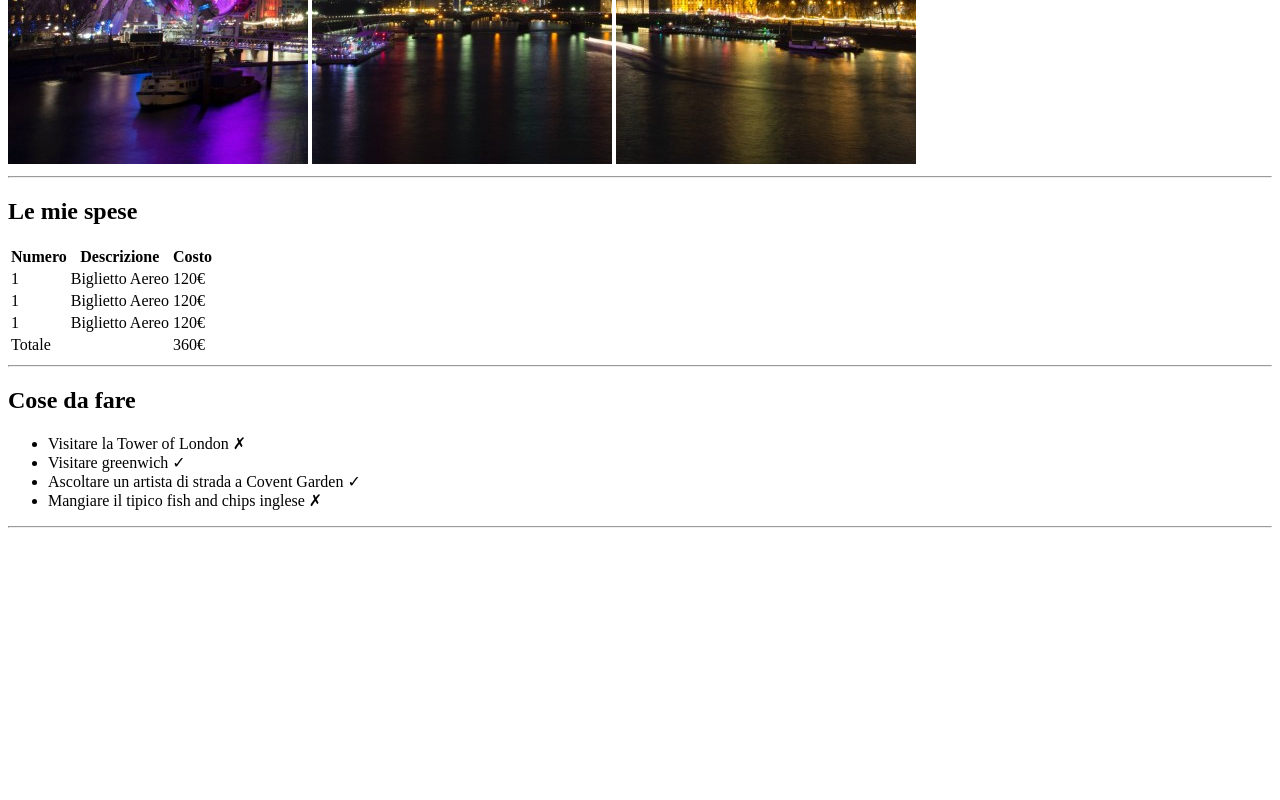
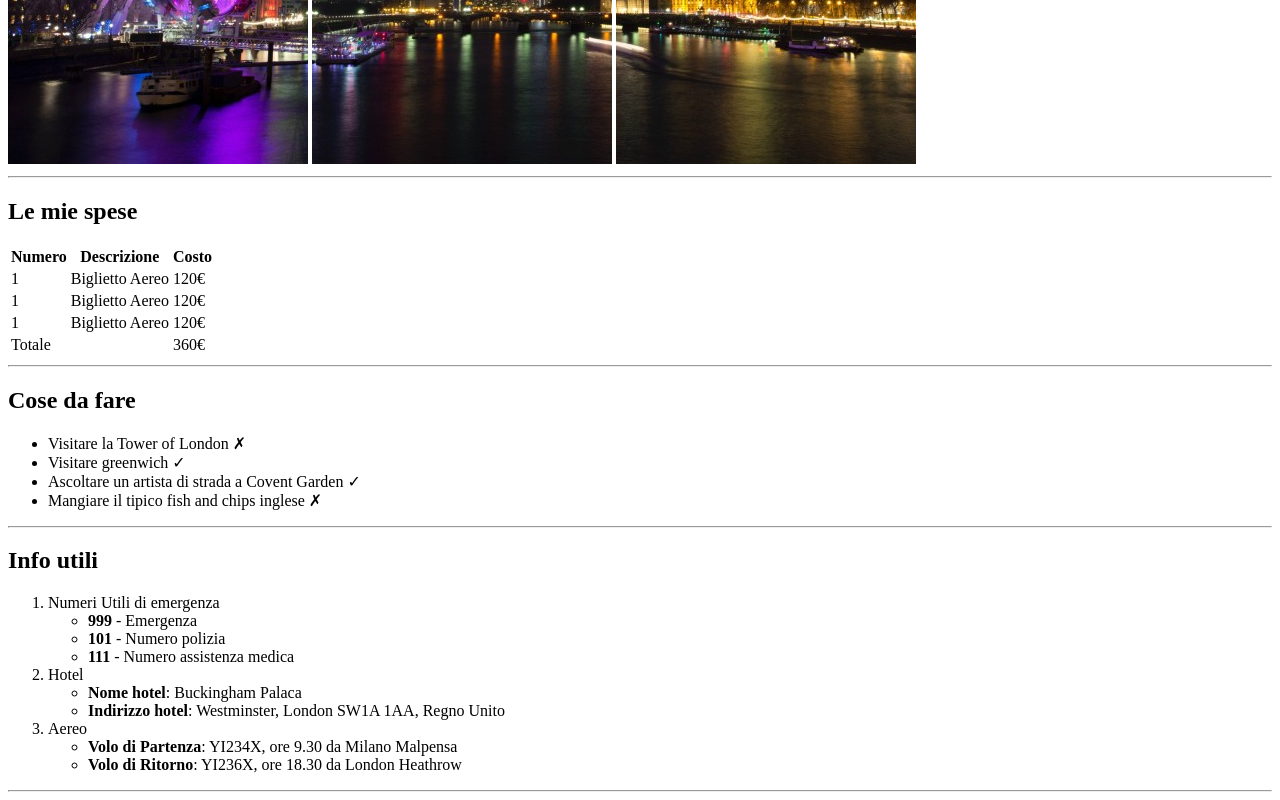
Before and after one commit to BernardoCosmi/html-london-trip, a plain HTML site: page index.html in a window 1280 px wide. Shown: the part 516-1316 px from the top of the page. Before the commit the page ends 1052 px from the top, so only its background shows below. Drawn offline with Linux system fonts and the light colour scheme.

Commit message:
Info section

```diff
--- a/index.html
+++ b/index.html
@@ -71,5 +71,35 @@
 
     <hr>
 
+    <!-- Info section -->
+    <section>
+        <h2>Info utili</h2>
+        <ol>
+            <li>
+                Numeri Utili di emergenza
+                <ul>
+                    <li><strong>999</strong> - Emergenza</li>
+                    <li><strong>101</strong> - Numero polizia</li>
+                    <li><strong>111</strong> - Numero assistenza medica</li>
+                </ul>
+            </li>
+            <li>
+                Hotel
+                <ul>
+                    <li><strong>Nome hotel</strong>: Buckingham Palaca</li>
+                    <li><strong>Indirizzo hotel</strong>: Westminster, London SW1A 1AA, Regno Unito</li>
+                </ul>
+            </li>
+            <li>
+                Aereo
+                <ul>
+                    <li><strong>Volo di Partenza</strong>: YI234X, ore 9.30 da Milano Malpensa</li>
+                    <li><strong>Volo di Ritorno</strong>: YI236X, ore 18.30 da London Heathrow</li>
+                </ul>
+            </li>
+        </ol>
+    </section>
+
+    <hr>
 </body>
 </html>
```
